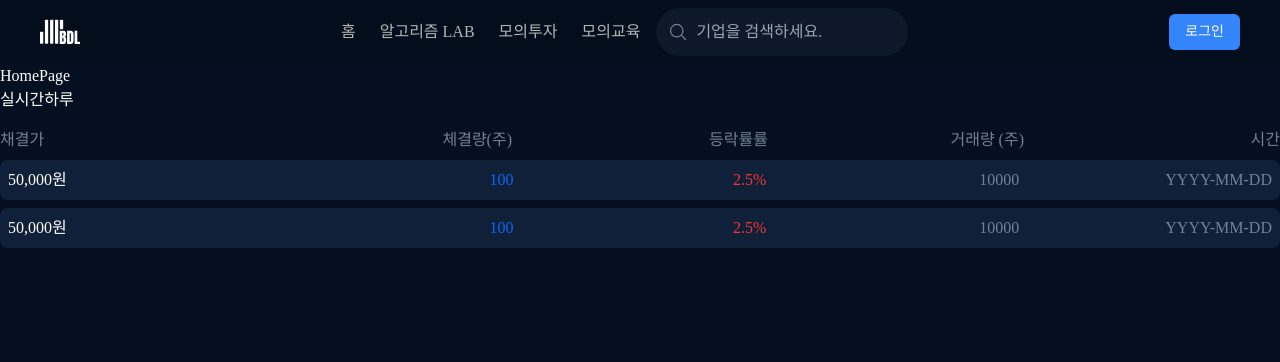
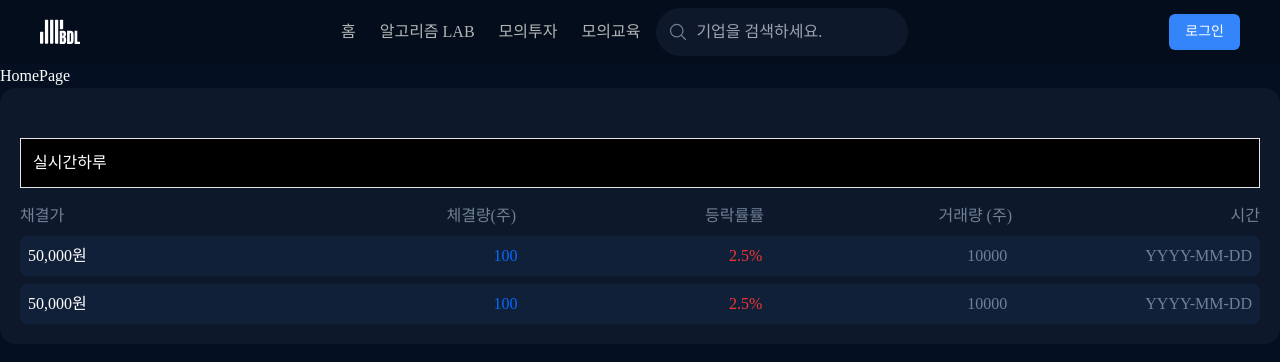
Before and after one commit to stitchzzang/BDL_PJT, a React (Vite) app: page / in a window 1280 px wide. Shown: the top 362 px of the page. Built offline with nearby package versions, Linux system fonts and the light colour scheme; a web font is replaced by a local one.

Commit message:
desgin: 컴포넌트 배경 스타일링

```diff
--- a/src/components/mock-investment/stock-cost-history/stock-cost-history.tsx
+++ b/src/components/mock-investment/stock-cost-history/stock-cost-history.tsx
@@ -71,8 +71,8 @@ export const StockCostHistory = () => {
   const [isActive, setIsActive] = useState<string>('실시간');
   return (
     <div>
-      <div>
-        <div>
+      <div className="rounded-2xl bg-modal-background-color p-[20px]">
+        <div className="mt-[30px] border bg-black p-3">
           <button onClick={() => setIsActive('실시간')}>실시간</button>
           <button onClick={() => setIsActive('하루')}>하루</button>
         </div>
```
